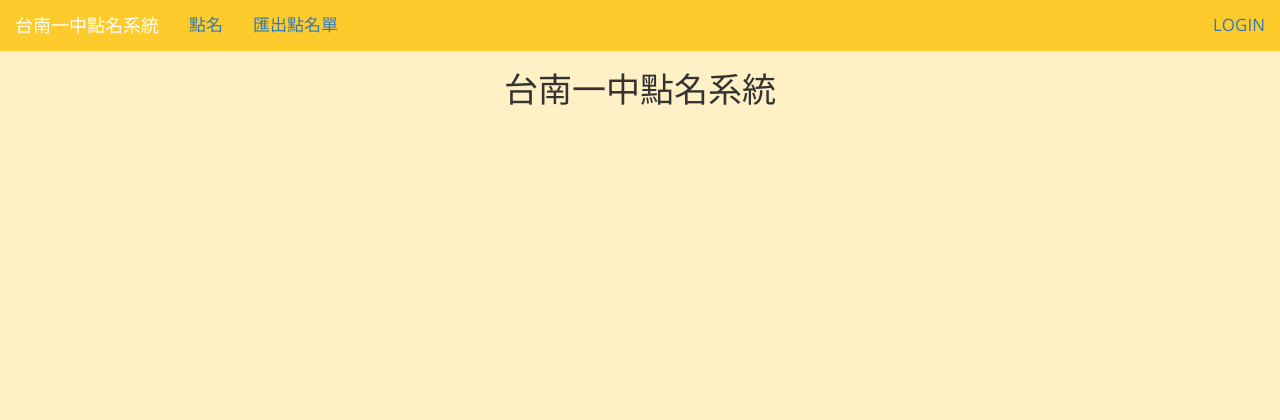
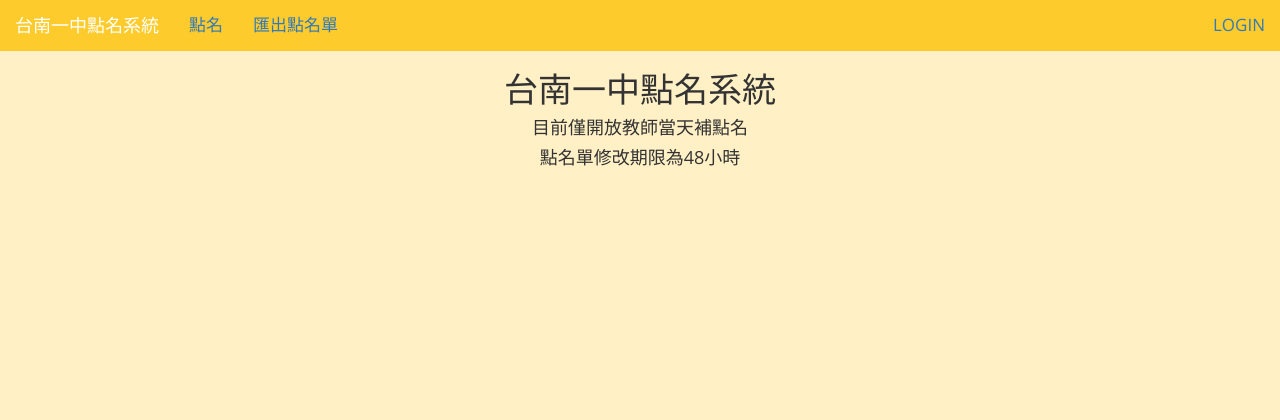
Before and after one commit to lys0829/tnfsh_attend, a PHP site: page / in a window 1280 px wide. Shown: the top 420 px of the page. Run offline with PHP 8.4, Linux system fonts and the light colour scheme; some libraries are stand-ins or nearby versions.

Commit message:
add some announce in index

```diff
--- a/template/index/index.php
+++ b/template/index/index.php
@@ -10,6 +10,7 @@ if (!defined('IN_TEMPLATE')) {
 </div>
 
 <div>
-
+    <h4>目前僅開放教師當天補點名</h4>
+    <h4>點名單修改期限為48小時</h4>
 </div>
 </center>
```
